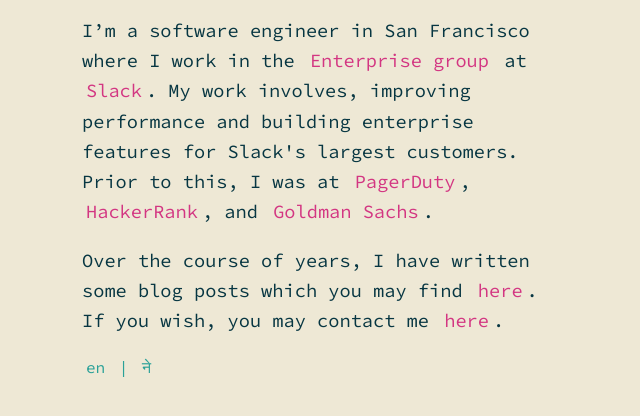
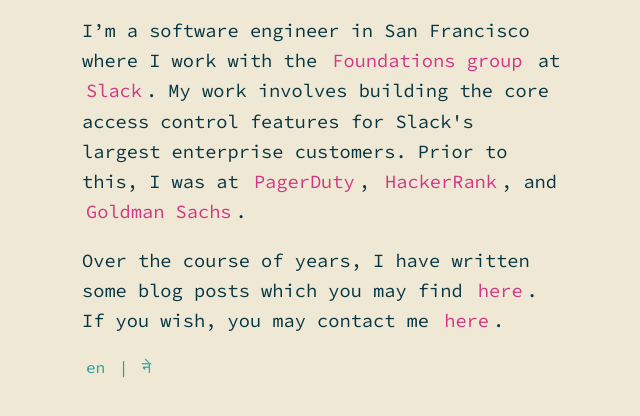
Before and after one commit to aishraj/aish.io, a plain HTML site: page index.html in a window 1280 px wide. Shown: the part 364-780 px from the top of the page, without its empty margins (318-958 px from the left). Drawn offline with Linux system fonts and the light colour scheme.

Commit message:
Update homepage

```diff
--- a/index.html
+++ b/index.html
@@ -19,14 +19,16 @@
       </header>
 
       <div class="description">
-        <p>I’m a software engineer in San Francisco where I work in the <a href="https://slack.com/enterprise"
-            target="_blank" rel="noopener noreferrer">Enterprise group</a> at <a href="https://slack.com"
-            target="_blank" rel="noopener noreferrer">Slack</a>. My work involves,
-          improving performance and building enterprise features for Slack's largest customers.
+        <p>I’m a software engineer in San Francisco where I work with the <a href="https://slack.com/document-sharing"
+            target="_blank" rel="noopener noreferrer">Foundations group</a> at <a href="https://slack.com"
+            target="_blank" rel="noopener noreferrer">Slack</a>. My work involves building the core access control
+          features for
+          Slack's largest enterprise customers.
           Prior to this, I was at <a href="https://www.pagerduty.com" target="_blank"
             rel="noopener noreferrer">PagerDuty</a>,
           <a href="https://www.hackerrank.com" target="_blank" rel="noopener noreferrer">HackerRank</a>, and <a
-            href="https://www.gs.com" target="_blank" rel="noopener noreferrer">Goldman Sachs</a>.</p>
+            href="https://www.gs.com" target="_blank" rel="noopener noreferrer">Goldman Sachs</a>.
+        </p>
       </div>
       <div class="others">
         <p>
```
